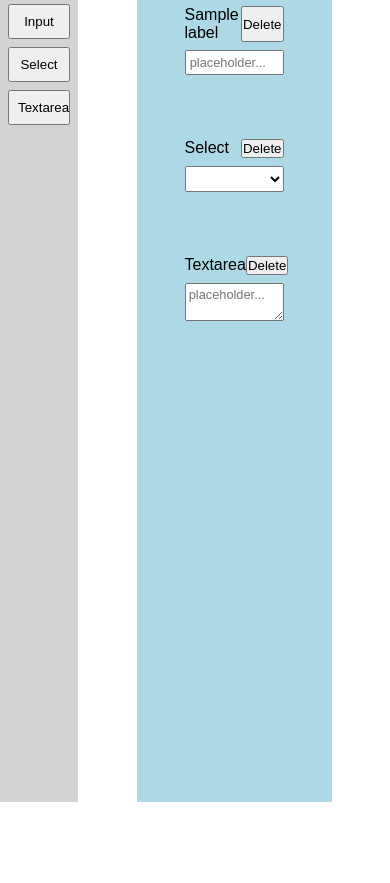
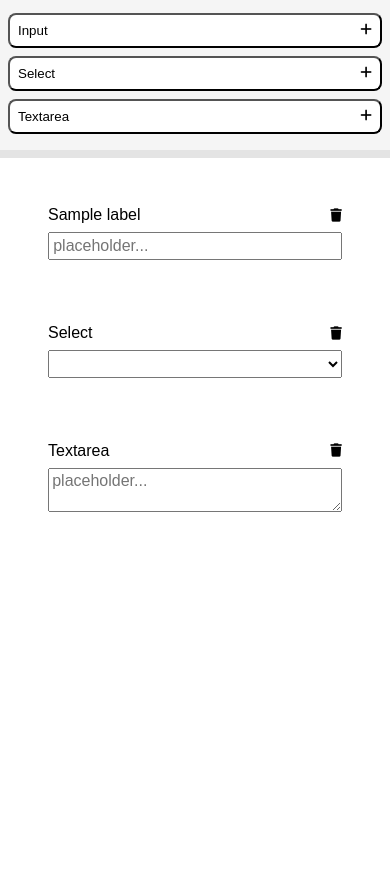
Before and after one commit to kaustavsarkar14/form-builder, a plain HTML site: page index.html in a window 390 px wide. Shown: the part 93-976 px from the top of the page. Before the commit the page ends 895 px from the top, so only its background shows below. Drawn offline with Linux system fonts and the light colour scheme.

Commit message:
added icons + responsiveness

```diff
--- a/index.html
+++ b/index.html
@@ -5,40 +5,41 @@
     <meta name="viewport" content="width=device-width, initial-scale=1.0" />
     <title>Form designer</title>
     <link rel="stylesheet" href="style.css" />
+    <link rel="stylesheet" href="https://cdnjs.cloudflare.com/ajax/libs/font-awesome/6.5.1/css/all.min.css">
   </head>
   <body>
     <nav>
       <h3>Form designer</h3>
-      <button id="save">Save</button>
+      <button id="save">Save <i class="fa-solid fa-floppy-disk"></i></button>
     </nav>
     <div class="body">
       <section class="components">
         <h3>Components</h3>
         <div class="inputs">
-          <button id="input" class="add-button" >Input</button>
-          <button id="select" class="add-button" >Select</button>
-          <button id="textarea"  class="add-button">Textarea</button>
+          <button id="input" class="add-button" >Input <i class="fa-solid fa-plus"></i></button>
+          <button id="select" class="add-button" >Select <i class="fa-solid fa-plus"></i></button>
+          <button id="textarea"  class="add-button">Textarea <i class="fa-solid fa-plus"></i></button>
         </div>
       </section>
       <section id="formContainer">
         <div class="inputDiv">
           <div>
             <label for="textInput">Sample label</label>
-            <button onclick="deleteInputDiv('textInput')" >Delete</button>
+            <button onclick="deleteInputDiv('textInput')" ><i class="fa-solid fa-trash"></i></button>
           </div>
           <input placeholder="placeholder..." class="input" type="text" id="textInput" />
         </div>
         <div class="inputDiv">
           <div>
             <label for="selectInput">Select</label>
-            <button onclick="deleteInputDiv('selectInput')">Delete</button>
+            <button onclick="deleteInputDiv('selectInput')"><i class="fa-solid fa-trash"></i></button>
           </div>
           <select placeholder="placeholder..." class="input" id="selectInput"></select>
         </div>
         <div class="inputDiv">
           <div>
             <label for="textareaInput">Textarea</label>
-            <button onclick="deleteInputDiv('textareaInput')">Delete</button>
+            <button onclick="deleteInputDiv('textareaInput')"><i class="fa-solid fa-trash"></i></button>
           </div>
           <textarea placeholder="placeholder..." class="input" id="textareaInput"></textarea>
         </div>
--- a/script.js
+++ b/script.js
@@ -25,7 +25,7 @@ addButtons.forEach((button) => {
     newInputDiv.innerHTML = `
           <div>
             <label for="${uid}">${labelText}</label>
-            <button onclick="deleteInputDiv('${uid}')" >Delete</button>
+            <button onclick="deleteInputDiv('${uid}')" ><i class="fa-solid fa-trash"></i></button>
           </div>
    `;
     const input = document.createElement(inputType);
--- a/style.css
+++ b/style.css
@@ -3,6 +3,9 @@
     margin: 0;
     box-sizing: border-box;
     font-family: Arial, Helvetica, sans-serif;
+}
+body {
+    background-color: rgb(228,228,228);
 }
 nav {
     width: 100%;
@@ -18,6 +21,9 @@ nav {
     background-color: white;
     padding: 0.5rem 2rem;
     border-radius: 5px;
+    display: flex;
+    justify-content: space-between;
+    gap: 1rem;
 }
 .body{
     display: flex;
@@ -25,24 +31,34 @@ nav {
 .components {
     width: 20%;
     min-height: 100vh;
-    background-color: lightgray;
+    background-color: rgb(245,245,245);
 }
 .components h3 {
-    background-color: gray;
     padding: 0.5rem;
+    border-bottom: 1px solid rgba(0, 0, 0, 0.144);
 }
 .inputs {
     display: flex;
     flex-direction: column;
     gap: 0.5rem;
     padding: 0.5rem;
+    padding-top: 1rem;
+}
+button {
+    cursor: pointer;
+}
+.add-button {
+    display: flex;
+    justify-content: space-between;
 }
 .inputs button {
+    background-color: white;
+    border-radius: 8px;
     padding: 0.5rem;
 }
 
 #formContainer {
-    background-color: lightblue;
+    background-color: white;
     width: 50%;
     margin: auto;
     min-height: 100vh;
@@ -50,6 +66,7 @@ nav {
     display: flex;
     flex-direction: column;
     gap: 2rem;
+    margin-top: 0.5rem;
 }
 .inputDiv {
     width: 100%;
@@ -58,6 +75,11 @@ nav {
     flex-direction: column;
     gap: 0.5rem;
     border-radius: 8px;
+}
+.inputDiv button {
+    background-color: transparent;
+    border: none;
+    outline: none;
 }
 .inputDiv div {
     width: 100%;
@@ -69,7 +91,7 @@ nav {
 }
 .input {
     padding: 0.2rem;
-    font-size: 0.8rem;
+    font-size: 1rem;
 }
 .dragging {
     opacity: 0.2;
@@ -77,3 +99,16 @@ nav {
 .over {
     background-color: rgb(188, 188, 188);
 }
+
+@media screen and (max-width:768px){
+    .body {
+        flex-direction: column;
+    }
+    .components {
+        width: 100%;
+        min-height: 12rem;
+    }
+    #formContainer{
+        width: 100%;
+    }
+}
```
